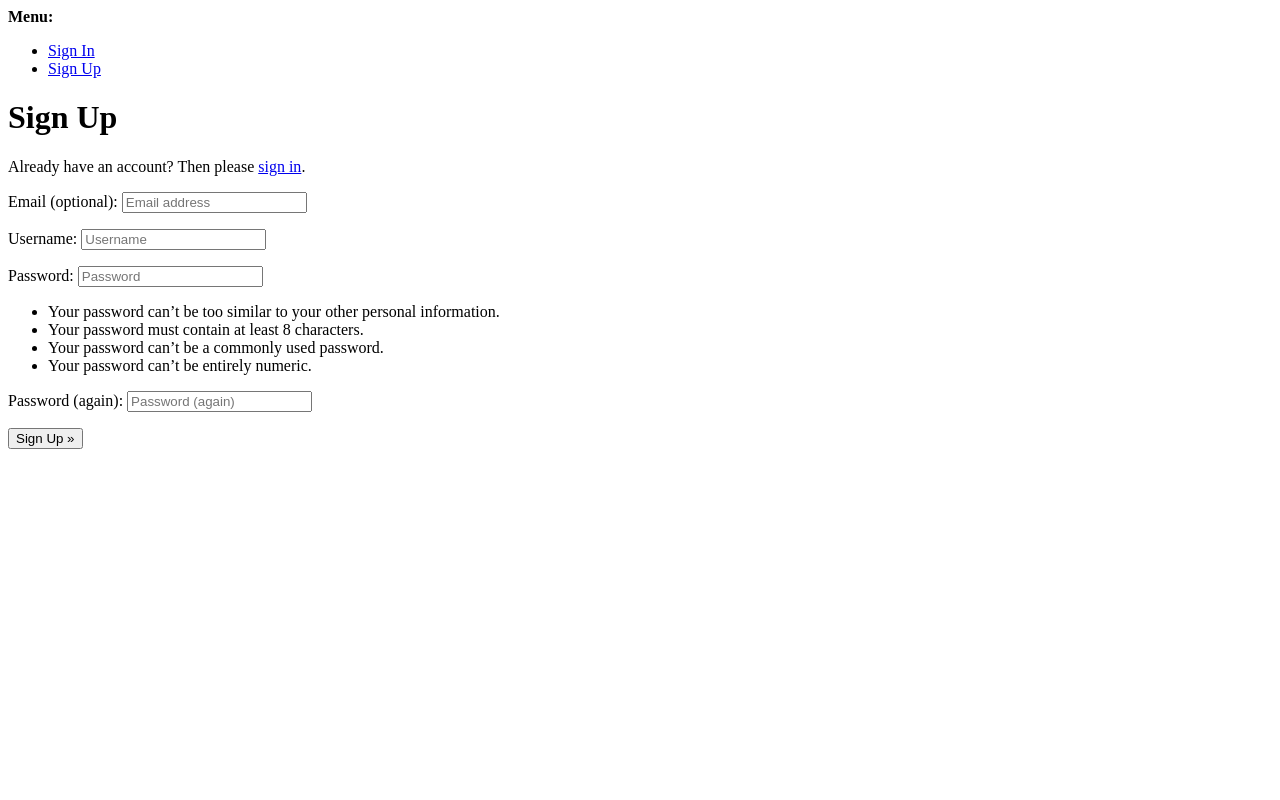
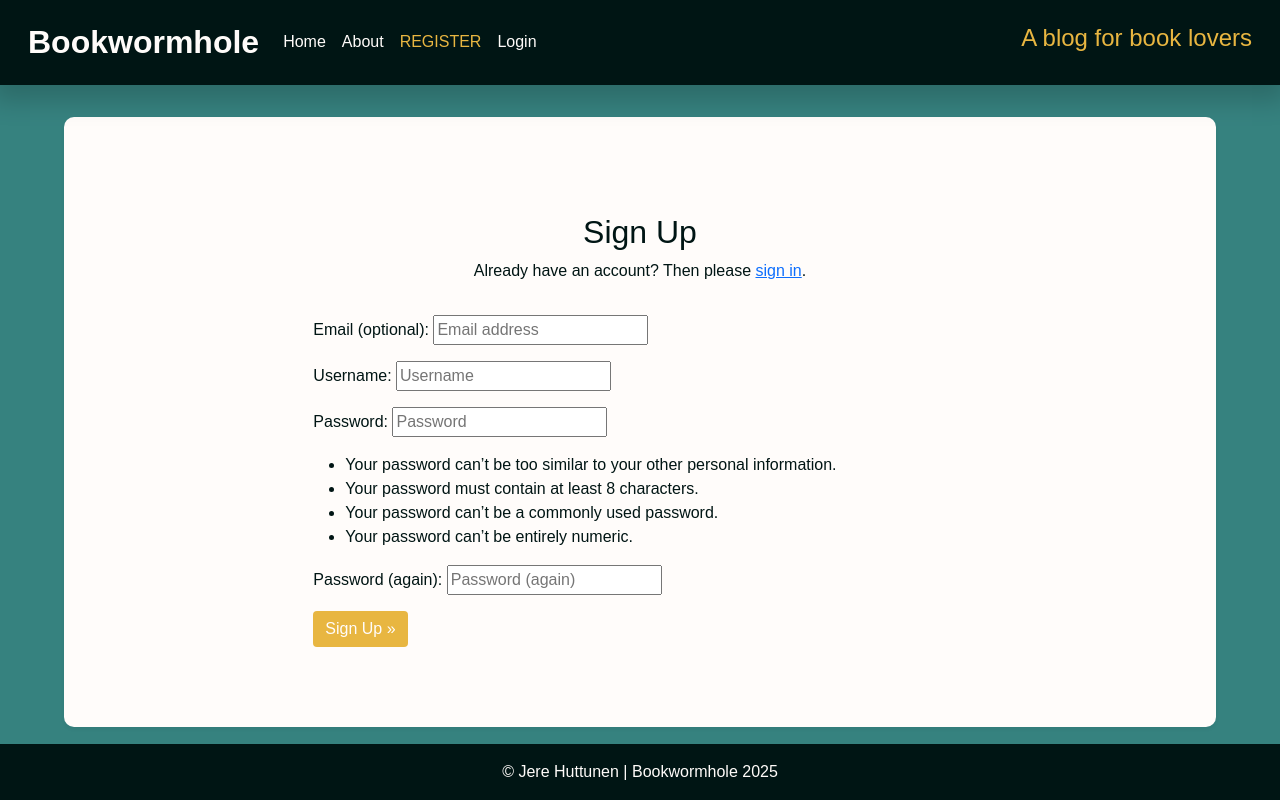
Before and after one commit to Jere-The-Hutt/ms3-bookwormhole-blog, a Django app: page /accounts/signup/ in a window 1280 px wide. Run offline with Django 4.2, Linux system fonts and the light colour scheme; parts of the project's set-up code (start-up, migrations or seed data) failed here and were passed over; some libraries are stand-ins or nearby versions; some web fonts are replaced.

Commit message:
Update overall styling, add styles to signup.html and add toggle icon switch for navbar using JavaScript

```diff
--- a/static/css/style.css
+++ b/static/css/style.css
@@ -5,8 +5,8 @@
     --font-body: basic-sans, sans-serif;
     --font-heading: carta-marina, sans-serif;
 
-    --primary-color: #6b0504; /*  */
-    --secondary-color: #e8b641; /*  */
+    --primary-color: #e8b641; /*  */
+    --secondary-color: #36827F; /*  */
     --highlight-color: #001514; /*  */
     --highlight-color-light: #FFFCFA; /*  */
 }
@@ -21,32 +21,40 @@ body {
     background-color: var(--highlight-color);
     padding-left: 1rem;
     padding-right: 1rem;
+    box-shadow: 0 8px 24px 8px rgba(0, 0, 0, 0.18);
+}
+
+#navToggleIcon {
+    color: var(--primary-color);
+    font-size: 30px;
+}
+
+.navbar-toggler:focus {
+    outline: none;
+    box-shadow: none;
 }
 
 .navbar .nav-link {
+    font-family: var(--font-body);
     color: var(--highlight-color-light) !important;
 }
 
-.navbar .nav-link:hover {
-    color: var(--secondary-color) !important;
+.navbar .nav-link:hover, .nav-link.active {
+    color: var(--primary-color) !important;
 }
 
 .nav-link.active {
-    color: var(--secondary-color) !important;
+    text-transform: uppercase;
 }
 
 .navbar-text {
-    color: var(--secondary-color);
+    color: var(--primary-color);
 }
 
 /* Branding */
 .navbar-brand {
     font-size: 2rem;
     font-weight: 700;
-    color: var(--highlight-color-light);
-}
-
-.navbar-brand:hover {
     color: var(--highlight-color-light);
 }
 
@@ -65,6 +73,12 @@ footer.bg-dark {
     color: var(--highlight-color-light);
 }
 
+/* Footer */
+footer {
+    background-color: var(--highlight-color);
+    color: var(--highlight-color-light);
+}
+
 /* Hero section */
 .hero-section {
     background: var(--highlight-color-light);
@@ -79,6 +93,7 @@ footer.bg-dark {
 }
 
 .hero-text {
+    color: var(--highlight-color);
     text-align: center;
     margin: auto;
     padding: 1rem;
@@ -122,6 +137,16 @@ footer.bg-dark {
     margin-top: 1rem;
 }
 
+/* Authentication */
+.auth-header {
+    font-family: var(--font-heading);
+}
+
+.auth-form {
+    font-family: var(--font-body);
+    color: var(--highlight-color);
+}
+
 /* Cards */
 .card {
     position: relative;
@@ -161,6 +186,7 @@ footer.bg-dark {
 /* Container spacing */
 .container {
     max-width: 90%;
+    margin-top: 2rem;
     padding: 5rem 5rem;
     background-color: var(--highlight-color-light);
     box-shadow: 0 2px 4px rgba(0, 0, 0, 0.05);
--- /dev/null
+++ b/static/js/scripts.js
@@ -0,0 +1,21 @@
+
+document.addEventListener('DOMContentLoaded', function () {
+    const toggler = document.querySelector('.navbar-toggler');
+    const icon = document.getElementById('navToggleIcon');
+
+    toggler.addEventListener('click', function () {
+        // Wait for the collapse animation to complete (~100ms)
+        setTimeout(() => {
+            const isExpanded = toggler.getAttribute('aria-expanded') === 'true';
+
+            // Change icon based on state
+            if (isExpanded) {
+                icon.classList.remove('fa-book');
+                icon.classList.add('fa-book-open');
+            } else {
+                icon.classList.remove('fa-book-open');
+                icon.classList.add('fa-book');
+            }
+        }, 100);
+    });
+});
--- a/templates/account/login.html
+++ b/templates/account/login.html
@@ -10,7 +10,7 @@
 <div class="container">
     <div class="row">
         <div class="col-md-8 mt-3 offset-md-2">
-            <h3>{% trans "Sign In" %}</h3>
+            <h3 class="auth-header">{% trans "Sign In" %}</h3>
 
             <p>{% blocktrans %}Welcome back to the code|star blog. To leave a comment or like a post, please log in. If
                 you
@@ -32,3 +32,6 @@
     </div>
 </div>
 {% endblock %}
+{% block copyright %}
+© Jere Huttunen | Bookwormhole 2025
+{% endblock %}
--- a/templates/account/signup.html
+++ b/templates/account/signup.html
@@ -1,21 +1,33 @@
-{% extends "account/base.html" %}
+{% extends "base.html" %}
 
 {% load i18n %}
 
 {% block head_title %}{% trans "Signup" %}{% endblock head_title %}
 
 {% block content %}
-<h1>{% trans "Sign Up" %}</h1>
-
-<p>{% blocktrans %}Already have an account? Then please <a href="{{ login_url }}">sign in</a>.{% endblocktrans %}</p>
-
+<div class="container auth-form">
+  <div class="row text-center">
+    <div class="col-md-8 mt-3 offset-md-2">
+      <h2 class="auth-header">{% trans "Sign Up" %}</h2>
+      <p>{% blocktrans %}
+        Already have an account? Then please <a class="link" href="{{ login_url }}">sign in</a>.
+        {%endblocktrans %}</p>
+    </div>
+  </div>
+  <div class="row">
+    <div class="col-md-8 mt-3 offset-md-2">
       <form class="signup" id="signup_form" method="post" action="{% url 'account_signup' %}">
         {% csrf_token %}
         {{ form.as_p }}
         {% if redirect_field_value %}
         <input type="hidden" name="{{ redirect_field_name }}" value="{{ redirect_field_value }}" />
         {% endif %}
-  <button type="submit">{% trans "Sign Up" %} &raquo;</button>
+        <button class="btn btn-signup right" type="submit">{% trans "Sign Up" %} &raquo;</button>
       </form>
-
+    </div>
+  </div>
+</div>
 {% endblock content %}
+{% block copyright %}
+© Jere Huttunen | Bookwormhole 2025
+{% endblock %}
--- a/templates/base.html
+++ b/templates/base.html
@@ -15,9 +15,6 @@
     <!-- Adobe Fonts -->
     <link rel="stylesheet" href="https://use.typekit.net/btk6xqs.css">
 
-    <!-- Font Awesome -->
-    <link rel="stylesheet" href="https://cdnjs.cloudflare.com/ajax/libs/font-awesome/5.15.3/css/all.min.css">
-
     <!-- Bootstrap CSS -->
     <link href="https://cdn.jsdelivr.net/npm/bootstrap@5.0.1/dist/css/bootstrap.min.css" rel="stylesheet"
         integrity="sha384-+0n0xVW2eSR5OomGNYDnhzAbDsOXxcvSN1TPprVMTNDbiYZCxYbOOl7+AMvyTG2x" crossorigin="anonymous">
@@ -34,9 +31,9 @@
             <a class="navbar-brand" href="{% url 'home' %}">Bookwormhole</a>
             <button class="navbar-toggler" type="button" data-bs-toggle="collapse" data-bs-target="#navbarText"
                 aria-controls="navbarText" aria-expanded="false" aria-label="Toggle navigation">
-                <span class="navbar-toggler-icon"></span>
+                <i id="navToggleIcon" class="fas fa-book"></i>
             </button>
-            <div class="collapse navbar-collapse" id="navbarText">
+            <div class="collapse navbar-collapse navbar-text" id="navbarText">
                 <ul class="navbar-nav me-auto mb-2 mb-lg-0">
                     <li class="nav-item">
                         <a class="nav-link {% if request.path == home_url %}active{% endif %}"
@@ -62,9 +59,9 @@
                     </li>
                     {% endif %}
                 </ul>
-                <span class="navbar-text">
+                <h4 class="navbar-text text-center">
                     A blog for book lovers
-                </span>
+                </h4>
             </div>
         </div>
     </nav>
@@ -75,7 +72,7 @@
     </main>
 
     <!-- Footer -->
-    <footer class="footer mt-auto py-3 bg-dark">
+    <footer class="footer mt-auto py-3">
         <p class="m-0 text-center">
             {% block copyright %}
             © Bookwormhole
@@ -83,9 +80,16 @@
         </p>
     </footer>
 
-    <script src="https://cdn.jsdelivr.net/npm/bootstrap@5.0.1/dist/js/bootstrap.bundle.min.js"
-        integrity="sha384-gtEjrD/SeCtmISkJkNUaaKMoLD0//ElJ19smozuHV6z3Iehds+3Ulb9Bn9Plx0x4" crossorigin="anonymous">
+    <!-- Font Awesome kit -->
+    <script src="https://kit.fontawesome.com/a7aea892be.js" crossorigin="anonymous"></script>
+
+    <!-- Bootstrap JS -->
+    <script src="https://cdn.jsdelivr.net/npm/bootstrap@5.3.3/dist/js/bootstrap.bundle.min.js"
+        integrity="sha384-YvpcrYf0tY3lHB60NNkmXc5s9fDVZLESaAA55NDzOxhy9GkcIdslK1eN7N6jIeHz" crossorigin="anonymous">
         </script>
+
+    <!-- Custom JS -->
+    <script src="{% static 'js/scripts.js' %}"></script>
 </body>
 
 </html>
```
Also changed, not shown: templates/account/logout.html (+5 -2 lines). Lines whose indentation alone changed are shown as unchanged.
